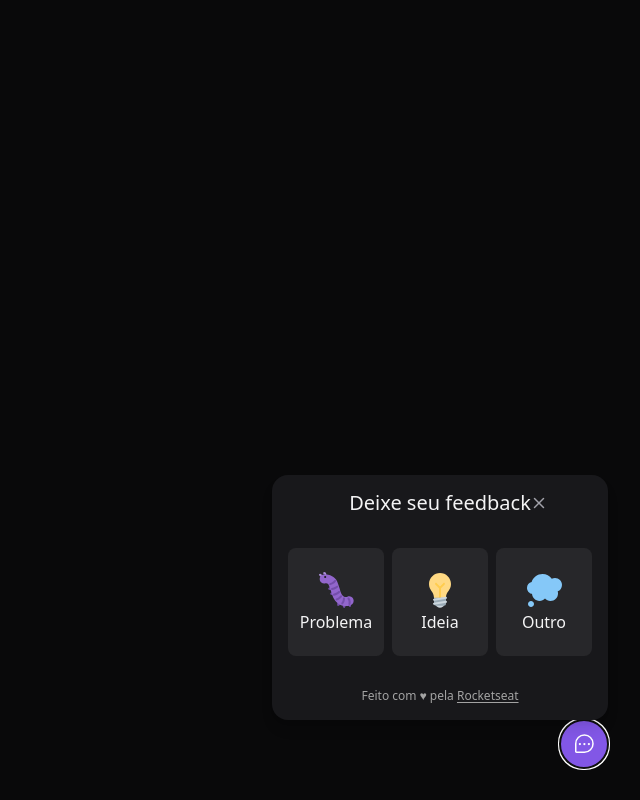
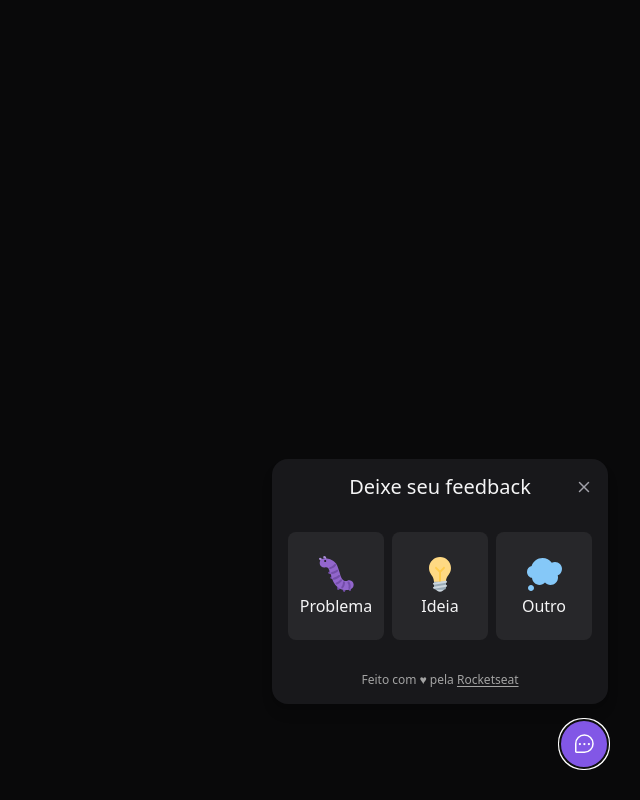
Before and after one commit to andressagomes26/feedback-widget-nlw-return, a React (Vite) app in the folder return/aulas/web/: page / in a window 1280 px wide. Both pictures are taken after a click on the button "Feedback". Shown: the whole page, without its empty margins (640-1280 px from the left). Built offline with nearby package versions, Linux system fonts and the light colour scheme.

Commit message:
Organizando os formulários de acordo com o tipo de feedback

```diff
--- a/return/aulas/web/src/components/CloseButton.tsx
+++ b/return/aulas/web/src/components/CloseButton.tsx
@@ -3,7 +3,7 @@
 
 export function CloseButton(){
     return (
-        <Popover.Button className="top-5 ring-5 absolute text-zinc-400 hover:text-zinc-100" title="Fechar formulário de Feedback">
+        <Popover.Button className="top-5 right-4 absolute text-zinc-400 hover:text-zinc-100" title="Fechar formulário de Feedback">
             <X weight="bold" className="w-4 h-4"/>
         </Popover.Button>
     )
--- a/return/aulas/web/src/components/WidgetForm.tsx
+++ /dev/null
@@ -1,70 +0,0 @@
-import { CloseButton } from "./CloseButton";
-
-import bugImageUrl from '../assets/bug.svg';
-import ideaImageUrl from '../assets/idea.svg';
-import thoughtImageUrl from '../assets/thought.svg';
-import { useState } from "react";
-
-const feedbackTypes = {
-    BUG: {
-        title: 'Problema',
-        image: {
-            source:bugImageUrl,
-            alt: 'Imagem de um inseto'
-        }
-    },
-    IDEA: {
-        title: 'Ideia',
-        image: {
-            source: ideaImageUrl,
-            alt: 'Imagem de uma lâmpada'
-        }
-    },
-    OTHER: {
-        title: 'Outro',
-        image: {
-            source: thoughtImageUrl,
-            alt: 'Imagem de um balão de pensamento'
-        }
-    }
-}
-
-type FeedBackType = keyof typeof feedbackTypes;
-
-export function WidgetForm(){
-    const [feedbackType, setFeedbackType] = useState<FeedBackType | null>(null);
-
-    return(
-        <div className="bg-zinc-900 p-4 relative rounded-2xl nb-4 flex flex-col items-center shadow-lg w-[calc(100vw-2rem)] md:w-auto">
-            <header>
-                <span className="text-xl leading-6">Deixe seu feedback</span>
-                <CloseButton />
-            </header>
-
-            {!feedbackType ? (
-                <div className="flex py-8 gap-2 w-full">
-                    { Object.entries(feedbackTypes).map(([key, value]) => {
-                        return(
-                            <button
-                                key={key}
-                                className="bg-zinc-800 rounded-lg py-5 w-24 flex-1 flex-col items-center gap-2 border-2 border-transparent hover:border-brand-500 focus:border-brand-500 focus:outline-none"
-                                onClick={ () => setFeedbackType(key as FeedBackType) }
-                                type="button"
-                            >
-                                <img src={value.image.source} alt={value.image.alt} className="mx-auto"/>
-                                <span>{value.title}</span>
-                            </button>
-                        )
-                    }) }
-                </div>
-            ) : (
-                <p>Hello World</p>
-            )}
-
-
-            <footer className="text-xs text-neutral-400">
-                Feito com ♥ pela <a className="underline underline-offset-2" href="https://rocketseat.com.br">Rocketseat</a>
-            </footer>
-        </div>
-    )
-}
--- /dev/null
+++ b/return/aulas/web/src/components/WidgetForm/Steps/FeedbackContentStep.tsx
@@ -0,0 +1,34 @@
+import { ArrowLeft } from "phosphor-react";
+import { FeedBackType, feedbackTypes } from "..";
+import { CloseButton } from "../../CloseButton";
+
+interface FeedbackContentStepProps {
+    feedbackType: FeedBackType;
+    // Recebe a propriedade feedbackType que é do tipo FeedBackType ("BUG" | "IDEA" | "OTHER")
+}
+
+export function FeedbackContentStep({feedbackType}: FeedbackContentStepProps){
+    const feedbackTypeInfo = feedbackTypes[feedbackType];
+    // feedbackTypes['BUG'] = todo o valor dessa chave
+
+    return (
+        <>
+            <header>
+                <button type="button" className="top-5 left-5 absolute text-zinc-400 hover:text-zinc-100">
+                    <ArrowLeft weight="bold" className="w-4 h-4"/>
+                </button>
+
+                <span className="text-xl leading-6 flex items-center gap-2">
+                    <img src={feedbackTypeInfo.image.source} alt={feedbackTypeInfo.image.alt} className="w-6 h-6" />
+                    {feedbackTypeInfo.title}
+                </span>
+
+                <CloseButton />
+            </header>
+
+            <div className="flex py-8 gap-2 w-full">
+
+            </div>
+        </>
+    )
+}
--- /dev/null
+++ b/return/aulas/web/src/components/WidgetForm/Steps/FeedbackSucessStep.tsx
@@ -0,0 +1,3 @@
+export function FeedbackSucessStep(){
+    return
+}
--- /dev/null
+++ b/return/aulas/web/src/components/WidgetForm/Steps/FeedbackTypeStep.tsx
@@ -0,0 +1,34 @@
+import { feedbackTypes, FeedBackType} from '..';
+import { CloseButton } from '../../CloseButton';
+
+interface FeedbackTypeStepProps {
+    onFeedbackTypeChanged: (type: FeedBackType) => void;
+}
+
+
+export function FeedbackTypeStep({onFeedbackTypeChanged}: FeedbackTypeStepProps){
+    return (
+        <>
+            <header>
+                <span className="text-xl leading-6">Deixe seu feedback</span>
+                <CloseButton />
+            </header>
+
+            <div className="flex py-8 gap-2 w-full">
+                { Object.entries(feedbackTypes).map(([key, value]) => {
+                    return(
+                        <button
+                            key={key}
+                            className="bg-zinc-800 rounded-lg py-5 w-24 flex-1 flex-col items-center gap-2 border-2 border-transparent hover:border-brand-500 focus:border-brand-500 focus:outline-none"
+                            onClick={ () => onFeedbackTypeChanged(key as FeedBackType) }
+                            type="button"
+                        >
+                            <img src={value.image.source} alt={value.image.alt} className="mx-auto"/>
+                            <span>{value.title}</span>
+                        </button>
+                    )
+                }) }
+            </div>
+        </>
+    )
+}
--- /dev/null
+++ b/return/aulas/web/src/components/WidgetForm/index.tsx
@@ -0,0 +1,58 @@
+import { useState } from "react";
+
+import { CloseButton } from "../CloseButton";
+import { FeedbackTypeStep} from "./Steps/FeedbackTypeStep";
+import { FeedbackContentStep } from "./Steps/FeedbackContentStep";
+
+import bugImageUrl from '../../assets/bug.svg';
+import ideaImageUrl from '../../assets/idea.svg';
+import thoughtImageUrl from '../../assets/thought.svg';
+
+
+export const feedbackTypes = {
+    BUG: {
+        title: 'Problema',
+        image: {
+            source:bugImageUrl,
+            alt: 'Imagem de um inseto'
+        }
+    },
+    IDEA: {
+        title: 'Ideia',
+        image: {
+            source: ideaImageUrl,
+            alt: 'Imagem de uma lâmpada'
+        }
+    },
+    OTHER: {
+        title: 'Outro',
+        image: {
+            source: thoughtImageUrl,
+            alt: 'Imagem de um balão de pensamento'
+        }
+    }
+}
+
+export type FeedBackType = keyof typeof feedbackTypes;
+
+export function WidgetForm(){
+    const [feedbackType, setFeedbackType] = useState<FeedBackType | null>(null);
+
+    return(
+        <div className="bg-zinc-900 p-4 relative rounded-2xl mb-4 flex flex-col items-center shadow-lg w-[calc(100vw-2rem)] md:w-auto">
+
+
+            {!feedbackType ? (
+                <FeedbackTypeStep onFeedbackTypeChanged={setFeedbackType} />
+
+            ) : (
+                <FeedbackContentStep feedbackType={feedbackType} />
+            )}
+
+
+            <footer className="text-xs text-neutral-400">
+                Feito com ♥ pela <a className="underline underline-offset-2" href="https://rocketseat.com.br">Rocketseat</a>
+            </footer>
+        </div>
+    )
+}
```
